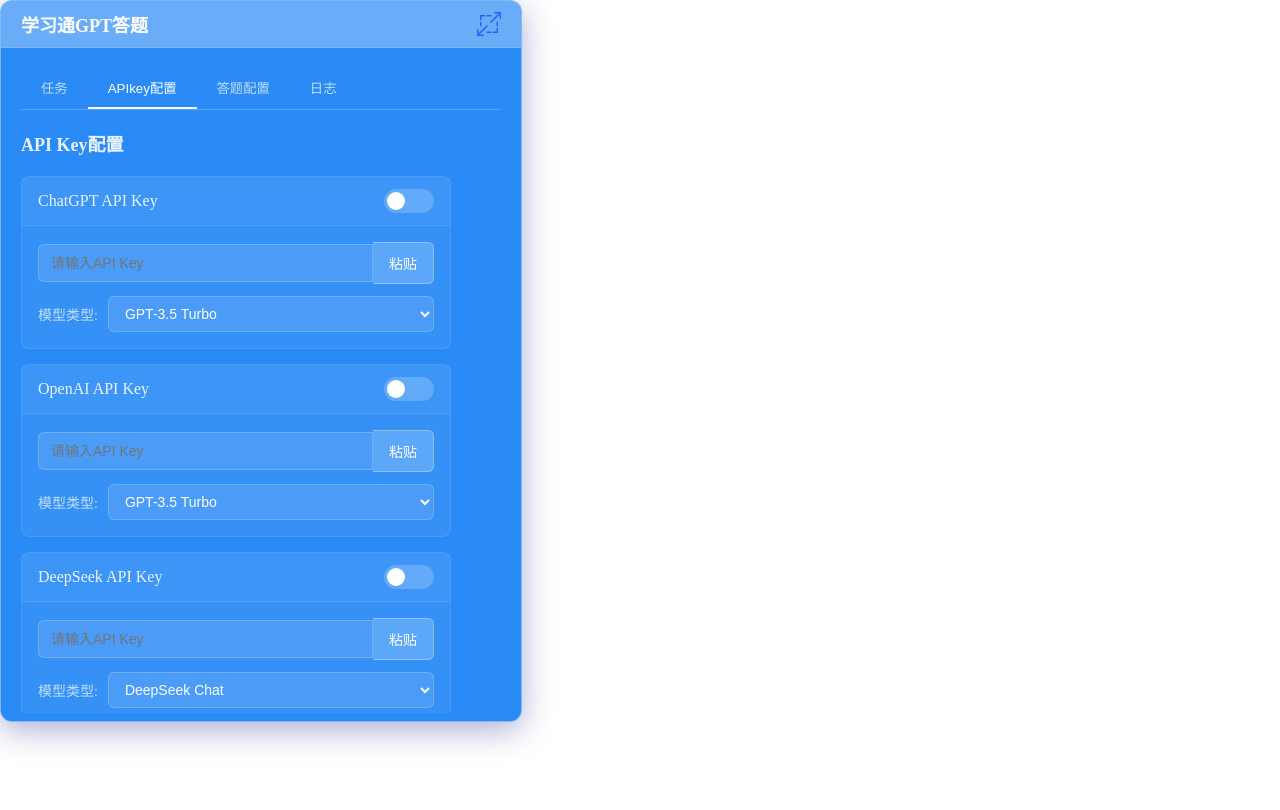
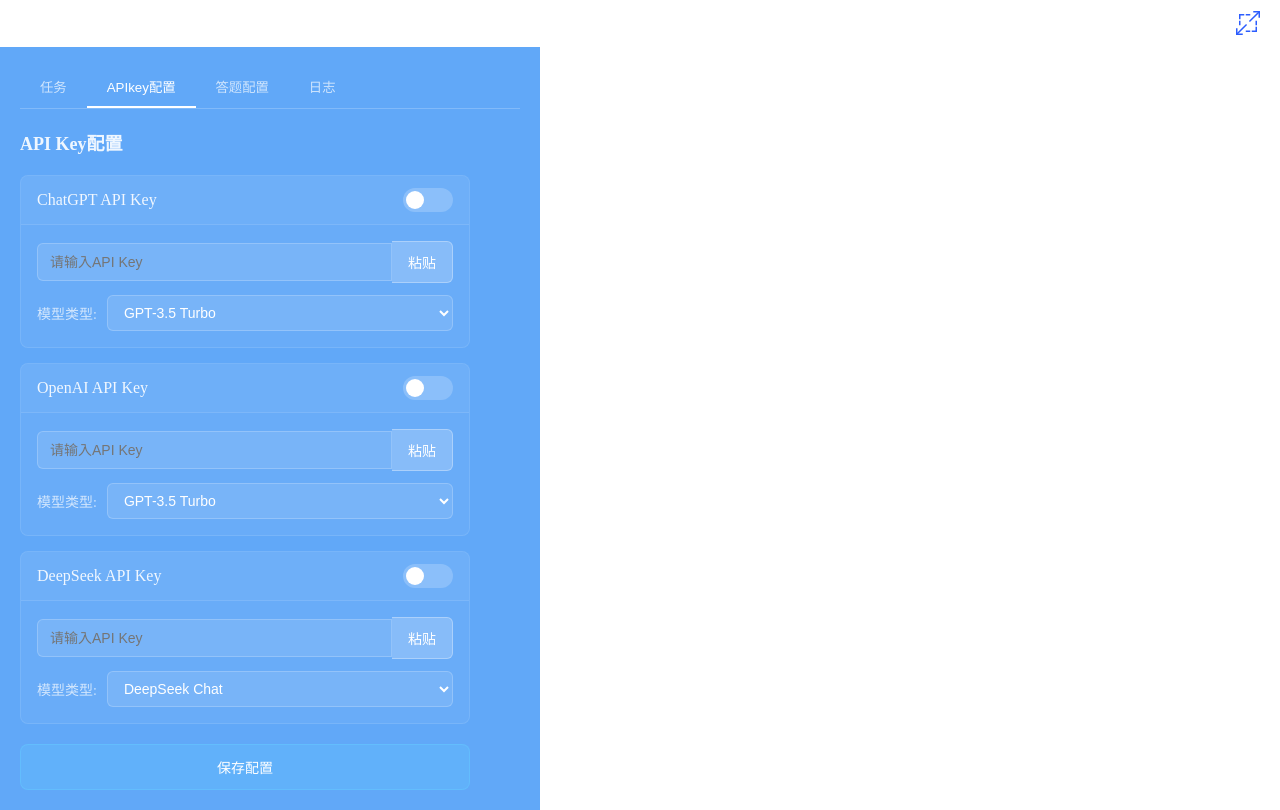
Before and after one commit to in-serinder/chaoxing-GPTanswer, a Vue app in the folder ui/: page / in a window 1280 px wide. Built offline with nearby package versions, Linux system fonts and the light colour scheme; the HTML template or start-up script is replaced by a standard one.

Commit message:
添加构建文件

```diff
--- a/ui/src/main.css
+++ b/ui/src/main.css
@@ -24,7 +24,7 @@
 }
 
 /*pa内容*/
-.container {
+.chaoxing-gpt-app .container {
     /* width: 680px; */
     /* height: 900px; */
     width: 520px;
```
Also changed, not shown: 1 other file (tests, documents, lock files or other folders).
